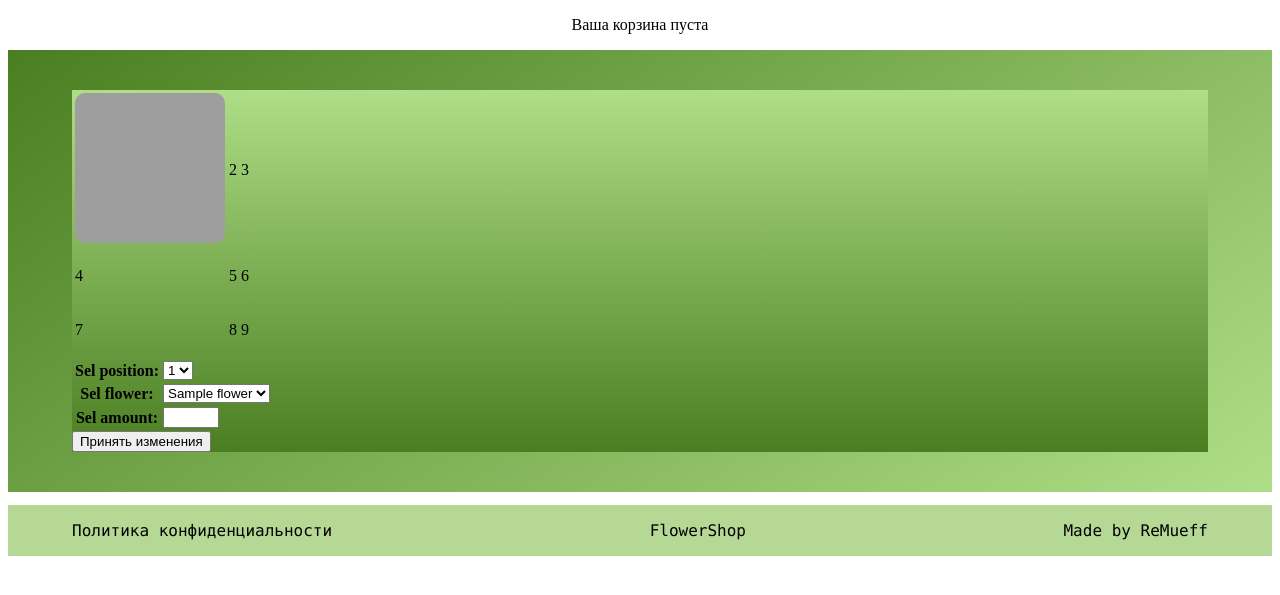
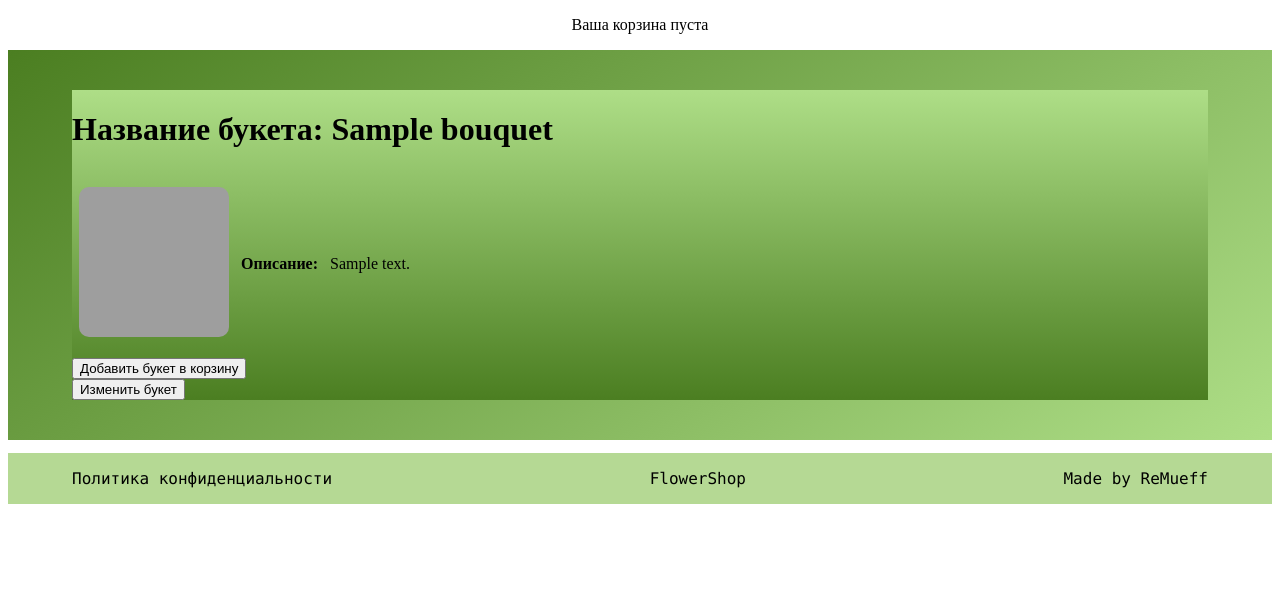
Before and after one commit to ReMueff/FlowerShop, a Django app: page /main/1 in a window 1280 px wide. Shown: the part 69-664 px from the top of the page. Run offline with Django 4.2, Linux system fonts and the light colour scheme; tables that the repository leaves empty hold one stand-in row (values such as "Sample post"); some libraries are stand-ins or nearby versions; grey boxes are pictures that could not be loaded.

Commit message:
[Feat]:implement detail view

```diff
--- a/PracticeWIS/settings.py
+++ b/PracticeWIS/settings.py
@@ -41,6 +41,7 @@ INSTALLED_APPS = [
     'users',   # Users app
     'profiles',   # Profiles app
     'cart',   # Cart app
+    'django_cleanup.apps.CleanupConfig',
 ]
 
 MIDDLEWARE = [
--- a/main/forms.py
+++ b/main/forms.py
@@ -1,9 +1,15 @@
 from django import forms
-from main.models import Flower
+from main.models import Flower, Bouquet
 
 
 class SelectBouquet(forms.Form):
+
     flowers = (Flower.objects.all())
     sel_position = forms.ChoiceField(choices=[(i, f'{i}') for i in range(1, 10)])
     sel_flower = forms.ChoiceField(choices=[(flower.id, f'{flower.name}') for flower in flowers])
     sel_amount = forms.IntegerField(max_value=50, min_value=1)
+
+
+class ChangeBouquetInfo(forms.Form):
+    set_name = forms.CharField(max_length=100)
+    set_description = forms.CharField(max_length=200)
--- a/main/models.py
+++ b/main/models.py
@@ -14,6 +14,7 @@ class Bouquet(models.Model):
     name = models.CharField(default='Букет', max_length=150, verbose_name=_("Bouquet's name"))
     flowers = models.ManyToManyField(Flower, through="BouquetFlowers")
     description = models.TextField(max_length=1000, verbose_name=_("Bouquet's description"))
+    collage = models.ImageField(null=True, upload_to='bouquet', verbose_name=_('Image'))
 
     def get_absolute_url(self):
         return f'/main/{self.pk}'
--- a/main/urls.py
+++ b/main/urls.py
@@ -5,10 +5,15 @@ from django.conf import settings
 from . import views
 
 urlpatterns = [
+    # static('main' + settings.STATIC_URL),
+    # static('main' + settings.MEDIA_URL, document_root=settings.MEDIA_ROOT),
+
     path('main/', views.MainPage.as_view(), name='main'),
-    path('main/<int:pk>', views.Reviewer.as_view(), name='review')
+    path('main/<int:pk>/review/', views.Reviewer.as_view(), name='review'),
+    path(r'main/<int:pk>', views.CheckDescription.as_view(), name='check_description')
+
+    # path('main/<int:pk>', views.CreateBouquet.as_view(), name='create')
 ]
-
 
 urlpatterns += static('main' + settings.STATIC_URL)
 urlpatterns += static('main' + settings.MEDIA_URL, document_root=settings.MEDIA_ROOT)
--- a/main/views.py
+++ b/main/views.py
@@ -1,11 +1,13 @@
-from django import forms
+import os
+from io import BytesIO
+from uuid import uuid4
+
 from django.shortcuts import redirect
-from django.views.generic import ListView, FormView
-from django.views.generic import TemplateView
-from django.views.generic import DetailView
-
-from .forms import SelectBouquet
+from django.views.generic import ListView, FormView, DetailView
+from PIL import Image
+from .forms import SelectBouquet, ChangeBouquetInfo
 from .models import Bouquet, BouquetFlowers, Flower
+from django.core.files.images import ImageFile
 
 
 class MainPage(ListView):
@@ -21,12 +23,23 @@ class MainPage(ListView):
         context['bouquet_list'] = self.get_queryset()
         return context
 
+    def post(self, request, *args, **kwargs):
+        new_bouquet = Bouquet.objects.create(
+            name=f"bouquet_{uuid4()}",
+            description=f"description_{uuid4()}"
+        )
+
+        return redirect('review', new_bouquet.id)
+
 
 class Reviewer(FormView):
     template_name = "review.html"
     model = BouquetFlowers
     context_object_name = 'bouquet'
     form_class = SelectBouquet
+    positions_coord = {1: (0, 0), 2: (500, 0), 3: (1000, 0),
+                       4: (0, 500), 5: (500, 500), 6: (1000, 500),
+                       7: (0, 1000), 8: (500, 1000), 9: (1000, 1000)}
 
     def get_queryset(self):
         return BouquetFlowers.objects.filter(bouquet_id=self.kwargs.get('pk'))
@@ -47,17 +60,102 @@ class Reviewer(FormView):
         context['range'] = range(1, 10)
         context['open_tr'] = (1, 4, 7)
         context['close_tr'] = (3, 6, 9)
+        context['bouquet'] = Bouquet.objects.get(id=self.kwargs.get('pk'))
+        context['position_form'] = SelectBouquet()
+        context['bouquet_form'] = ChangeBouquetInfo(
+            initial={
+                'set_name': context['bouquet'].name,
+                'set_description': context['bouquet'].description
+            }
+        )
         return context
 
     def post(self, request, *args, **kwargs):
         id_bouquet = self.kwargs.get('pk')
+        current_bouquet = Bouquet.objects.get(id=id_bouquet)
+        if request.POST.get('set_name'):
+            current_bouquet.name = request.POST.get('set_name')
+            current_bouquet.description = request.POST.get('set_description')
+            current_bouquet.save()
+            return redirect('review', id_bouquet)
+
         position = int(request.POST.get('sel_position'))
         flower_id = int(request.POST.get('sel_flower'))
         amount = int(request.POST.get('sel_amount'))
-        instance, created = BouquetFlowers.objects.get_or_create(bouquet_id=id_bouquet, position=position)
+        instance, created = BouquetFlowers.objects.update_or_create(
+            bouquet_id=id_bouquet, position=position, flower_id=flower_id
+        )
 
-        instance.flower_id = flower_id
         instance.amount = amount
+        instance.refresh_from_db()
         instance.save()
+        self.get_context_data()
+        self.set_collage()
 
         return redirect('review', id_bouquet)
+
+    def set_collage(self):
+        collage = Image.new("RGBA", (1500, 1500), color=(255, 255, 255, 255))
+        lst = [100, 200, 300, 400, 500, 600, 700, 800, 900]
+        context = self.get_context_data()
+        bouquet = context['bouquet']
+        bouquet.collage.flush()
+        for key in context['positions']:
+            file = "media/" + str(context['positions'][key])
+            photo = Image.open(file).convert("RGBA")
+            photo = photo.resize((500, 500))
+            collage.paste(photo, self.positions_coord[int(key)])
+            photo.close()
+        new_image_url = f"{uuid4()}.png"
+        collage.save("media/bouquet/" + new_image_url)
+        with open("media/bouquet/" + new_image_url, mode="rb") as file:
+            bouquet.collage = ImageFile(file, name=new_image_url)
+            # if os.path.isfile("media/bouquet/" + old_preview.flush):
+            #     os.remove("media/bouquet/" + old_preview)
+            bouquet.save()
+
+        collage.show()
+
+
+class CheckDescription(DetailView):
+    model = Bouquet
+    template_name = 'bouquetdescription.html'
+    context_object_name = 'bouquet'
+
+    def get_queryset(self):
+        return Bouquet.objects.filter(id=self.kwargs.get('pk'))
+
+    def get_context_data(self, **kwargs):
+        context = super().get_context_data(**kwargs)
+        context['bouquet'] = Bouquet.objects.get(id=self.kwargs.get('pk'))
+        description = context['bouquet'].description
+        name = context['bouquet'].name
+        collage = context['bouquet'].collage
+        return context
+
+
+
+
+
+# class CreateBouquet(FormView):
+#     template_name = "review.html"
+#     model = BouquetFlowers
+#     context_object_name = 'bouquet'
+#     form_class = SelectBouquet
+#
+#     def post(self, request, *args, **kwargs):
+#         id_bouquet = self.kwargs.get('pk')
+#         position = int(request.POST.get('sel_position'))
+#         flower_id = int(request.POST.get('sel_flower'))
+#         amount = int(request.POST.get('sel_amount'))
+#         instance, created = BouquetFlowers.objects.update_or_create(
+#             bouquet_id=id_bouquet, position=position, flower_id=flower_id
+#         )
+#
+#         instance.amount = amount
+#         instance.save()
+#         instance.refresh_from_db()
+#         self.get_context_data()
+#         self.set_collage()
+#
+#         return redirect('review', id_bouquet)
--- /dev/null
+++ b/res/pages/bouquetdescription.html
@@ -0,0 +1,28 @@
+{% extends 'base.html' %}
+{% load static %}
+<!DOCTYPE html>
+<html lang="en">
+<head>
+    <meta charset="UTF-8">
+    <title>Title</title>
+</head>
+<body>
+{% block content %}
+    <div class="body">
+        <div class="body__content-form">
+            <div class="body__content-set">
+                <div class="bouquet">
+                    {% block bouquet %}
+                        <table>
+                        <tr>
+                            {% include 'description.html' %}
+                        </tr>
+                        </table>
+                    {% endblock %}
+                </div>
+            </div>
+        </div>
+    </div>
+{% endblock %}
+</body>
+</html>
--- a/res/pages/review.html
+++ b/res/pages/review.html
@@ -6,12 +6,13 @@
 <head>
     <meta charset="UTF-8">
 </head>
-<body>
+<body data-media-url="{% get_media_prefix %}">
 {% block content %}
 <div class="body">
-    <div class="body__content">
+    <div class="body__content-form">
         <div class="body__content-set">
-            {% block bouquet %}
+            <div class="bouquet">
+                {% block bouquet %}
                 <table>
                 {% for i in range %}
                     {% if i in open_tr %}
@@ -23,21 +24,29 @@
                     {% else %}
                         {% include 'bouquetset.html' %}
                     {% endif %}
-
                 {% endfor %}
                 </table>
             {% endblock %}
-
+            </div>
+            <div class="form">
             {% block form %}
                  <form method="post">
                     {% csrf_token %}
                         <table>
-                            {{ form.as_table }}
+                            {{ position_form.as_p }}
                         </table>
                     <button type="submit">Принять изменения</button>
                  </form>
+
+                <form method="post">
+                    {% csrf_token %}
+                        <table>
+                            {{ bouquet_form.as_p }}
+                        </table>
+                    <button type="submit">Сохранить букет</button>
+                 </form>
             {% endblock %}
-
+            </div>
         </div>
     </div>
 </div>
--- a/res/templates/base.html
+++ b/res/templates/base.html
@@ -20,7 +20,7 @@
     <div class="header__nav">
         <div class="header__nav__list">
             <ul>
-                <li><a href="#">Главная</a></li>
+                <li><a href="/main">Главная</a></li>
                 <li><a href="#">О нас</a></li>
                 <li><a href="#">Контакты</a></li>
             </ul>
--- a/res/templates/bouquetset.html
+++ b/res/templates/bouquetset.html
@@ -2,8 +2,7 @@
 <td>
     <div class="body__content-bouquet_set__element">
         {% if positions|get_value:forloop.counter != None %}
-{#            <p>{{ positions|get_value:forloop.counter }}</p>#}
-            <img src="media/{{ positions|get_value:forloop.counter }}" class="body__content-list__element__image">
+            <img src="/main/media/{{ positions|get_value:forloop.counter }}" class="body__content-list__element__image">
         {% else %}
             <p>{{ forloop.counter }}</p>
         {% endif %}
--- /dev/null
+++ b/res/templates/description.html
@@ -0,0 +1,31 @@
+{% load static %}
+{% block content %}
+    <table>
+    <thead>
+      <h1>Название букета: {{ bouquet.name }}</h1>
+    </thead>
+    <tbody>
+    <td>
+      <div class="body__content-bouquet-description">
+            {% if bouquet.collage != None %}
+                <img src="/main{% if bouquet.collage %}{{ bouquet.collage.url }}
+                    {% else %}/media/bouquet/no-image.jpg{% endif %}" class="body__content-list__element__image">
+            {% endif %}
+      </div>
+    </td>
+    <td>
+        <p><strong>Описание:</strong>
+        <td>{{ bouquet.description }}</td></p>
+    </td>
+{#    <td>#}
+{#        <p>Количество цветов в букете</p>#}
+{#        <td> {{ bouquet.amount }} </td>#}
+{#    </td>#}
+    </tbody>
+    </table>
+    <button type="submit">Добавить букет в корзину</button>
+    <form>
+
+        <button type="submit"><a href="/main/{{ bouquet.id }}/review">Изменить букет</a></button>
+    </form>
+{% endblock %}
--- a/static/css/style.css
+++ b/static/css/style.css
@@ -32,11 +32,27 @@
 }
 
 .body__content{
-    /*padding: 4%;*/
+    padding: 4%;
     background: linear-gradient(180deg, #aede87, #4b7e21);
     width: 100%;
 }
 
+.body__content-form {
+    background: linear-gradient(180deg, #aede87, #4b7e21);
+    width: 100%;
+    display: flex;
+    flex-direction: row;
+}
+.body__content-set {
+    display: flex;
+    flex-direction: row;
+    align-items: center;
+    justify-content: center;
+}
+
+.form {
+    margin-left: 50px;
+}
 
 .body__content__head {
     display: inline-flex;
@@ -48,8 +64,17 @@
 
 .constructor h2, a{
     text-decoration: none;
+    list-style-type: none;
     color: black;
-    list-style-type: none;
+}
+
+.constructor button{
+    padding: 0;
+    border: none;
+    font: inherit;
+    color: inherit;
+    background-color: transparent;
+    cursor: pointer;
 }
 
 .search-btn{
@@ -163,7 +188,7 @@
     text-align: center;
 }
 .cart tr, th, td{
-    /*padding: 15px 5px;*/
+    padding: 15px 5px;
     border-radius: 5px;
     /*border-top: 2px solid black;*/
     /*background-color: #d39e8d;*/
@@ -200,3 +225,9 @@ thead th{
     height: 150px;
     border-radius: 10px;
 }
+
+.body__content-list__elem_image {
+    width: 300px;
+    height: 300px;
+    text-align: center;
+}
```
Also changed, not shown: res/pages/index.html (+9 -5 lines), res/templates/bouquet.html (+3 -12 lines), res/templates/reviewform.html (+27 -0 lines), main/templatetags/__init__.py (added), media/no-image.png (deleted).
